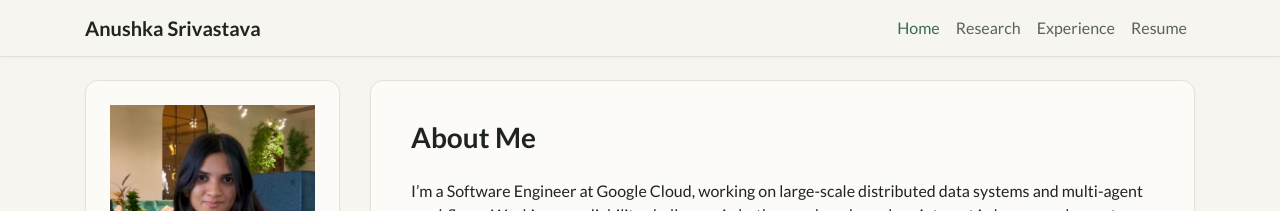
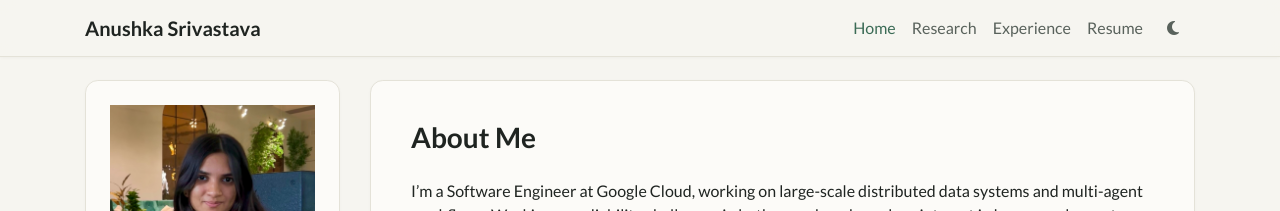
Before and after one commit to anushka-2002/anushka-2002.github.io, a Jekyll site: the page built from index.html, in a window 1280 px wide. Shown: the top 211 px of the page. Built offline with Jekyll 4.4.1, drawn with Linux system fonts in a browser that asks for light colours; nearby versions of some CDN libraries; a style sheet for code colours, icons or effects is not loaded.

Commit message:
Add persistent dark mode toggle

```diff
--- a/_includes/navbar.html
+++ b/_includes/navbar.html
@@ -16,5 +16,8 @@
                 {% endfor %}
             </ul>
         </div>
+        <button class="nav-link navbar-theme-toggle" id="theme-toggle" type="button" aria-label="Switch to dark mode" title="Switch to dark mode">
+            <i class="fas fa-moon" aria-hidden="true"></i>
+        </button>
     </div>
 </nav>
--- /dev/null
+++ b/_includes/theme_init.html
@@ -0,0 +1,11 @@
+<script>
+(function () {
+    try {
+        if (localStorage.getItem("academic-homepage-theme") === "dark") {
+            document.documentElement.setAttribute("data-theme", "dark");
+        }
+    } catch (error) {
+        // Keep the default light theme when browser storage is unavailable.
+    }
+})();
+</script>
--- a/_layouts/blog_post.html
+++ b/_layouts/blog_post.html
@@ -6,6 +6,7 @@
     <meta name="viewport" content="width=device-width, initial-scale=1, shrink-to-fit=no">
     <meta name="robots" content="noindex, nofollow">
     <title>{{ page.title }} - {{ site.data.profile.navbar_name }}</title>
+    {% include theme_init.html %}
 
     <!-- Stylesheets -->
     <link rel="stylesheet" href="https://cdnjs.cloudflare.com/ajax/libs/twitter-bootstrap/4.6.0/css/bootstrap.min.css" integrity="sha512-P5MgMn1jBN01asBgU0z60Qk4QxiXo86+wlFahKrsQf37c9cro517WzVSPPV1tDKzhku2iJ2FVgL67wG03SGnNA==" crossorigin="anonymous" />
--- a/_layouts/default.html
+++ b/_layouts/default.html
@@ -6,6 +6,7 @@
     <meta name="viewport" content="width=device-width, initial-scale=1, shrink-to-fit=no">
     <meta name="robots" content="noindex, nofollow">
     <title>{{ page.title }} - {{ site.data.profile.navbar_name }}</title>
+    {% include theme_init.html %}
 
     <!-- Stylesheets -->
     <link rel="stylesheet" href="https://cdnjs.cloudflare.com/ajax/libs/twitter-bootstrap/4.6.0/css/bootstrap.min.css" integrity="sha512-P5MgMn1jBN01asBgU0z60Qk4QxiXo86+wlFahKrsQf37c9cro517WzVSPPV1tDKzhku2iJ2FVgL67wG03SGnNA==" crossorigin="anonymous" />
--- a/_layouts/prompt.html
+++ b/_layouts/prompt.html
@@ -5,6 +5,7 @@
     <meta name="viewport" content="width=device-width, initial-scale=1, shrink-to-fit=no">
     <meta name="robots" content="noindex, nofollow">
     <title>{{ page.title }}</title>
+    {% include theme_init.html %}
 
     <link rel="stylesheet" href="https://cdnjs.cloudflare.com/ajax/libs/twitter-bootstrap/4.6.0/css/bootstrap.min.css" integrity="sha512-P5MgMn1jBN01asBgU0z60Qk4QxiXo86+wlFahKrsQf37c9cro517WzVSPPV1tDKzhku2iJ2FVgL67wG03SGnNA==" crossorigin="anonymous" />
     <link rel="preconnect" href="https://fonts.googleapis.com">
--- a/assets/css/global.css
+++ b/assets/css/global.css
@@ -10,6 +10,28 @@
     --pill-border: #D9E2DC;
     --accent: #3B6B56;
     --accent-hover: #2A5040;
+    --navbar-bg: rgba(246, 245, 240, 0.88);
+    --shadow-card: 0 1px 3px rgba(31, 36, 33, 0.03);
+    --shadow-hover: 0 2px 6px rgba(31, 36, 33, 0.06);
+    --focus-ring: rgba(31, 36, 33, 0.12);
+}
+
+:root[data-theme="dark"] {
+    color-scheme: dark;
+    --bg-canvas: #0B0C0B;
+    --bg-card: #1A1E1B;
+    --border-subtle: #303832;
+    --text-primary: #F1F3F1;
+    --text-muted: #AAB1AC;
+    --pill-bg: #252C27;
+    --pill-text: #B8D5C0;
+    --pill-border: #343D37;
+    --accent: #91B99C;
+    --accent-hover: #B1D4BA;
+    --navbar-bg: rgba(11, 12, 11, 0.94);
+    --shadow-card: 0 1px 4px rgba(0, 0, 0, 0.55);
+    --shadow-hover: 0 2px 7px rgba(0, 0, 0, 0.7);
+    --focus-ring: rgba(145, 185, 156, 0.35);
 }
 
 body {
@@ -29,12 +51,12 @@ body {
 .card {
     background-color: var(--bg-card) !important;
     border: 1px solid var(--border-subtle) !important;
-    box-shadow: 0 1px 3px rgba(31, 36, 33, 0.03) !important;
+    box-shadow: var(--shadow-card) !important;
     color: var(--text-primary);
 }
 
 .shadow-sm {
-    box-shadow: 0 1px 3px rgba(31, 36, 33, 0.03) !important;
+    box-shadow: var(--shadow-card) !important;
 }
 
 .border,
@@ -52,6 +74,10 @@ body {
 }
 
 .text-muted {
+    color: var(--text-muted) !important;
+}
+
+.text-secondary {
     color: var(--text-muted) !important;
 }
 
@@ -107,6 +133,26 @@ a:focus {
 .navbar-light .navbar-toggler {
     color: var(--text-muted);
     border-color: var(--border-subtle);
+}
+
+.navbar-theme-toggle {
+    border: 0;
+    background: transparent;
+    color: var(--text-muted);
+    cursor: pointer;
+    line-height: 1;
+}
+
+.navbar-theme-toggle:hover,
+.navbar-theme-toggle:focus {
+    color: var(--accent-hover) !important;
+    text-decoration: none;
+}
+
+.navbar-theme-toggle:focus-visible {
+    outline: 2px solid var(--accent);
+    outline-offset: 2px;
+    border-radius: 0.25rem;
 }
 
 .nav-pills .nav-link.active,
@@ -179,7 +225,7 @@ a:focus {
 .research-card-item:hover,
 .research-card-item:focus-within {
     outline: 1px solid var(--border-subtle);
-    box-shadow: 0 2px 6px rgba(31, 36, 33, 0.06);
+    box-shadow: var(--shadow-hover);
     z-index: 2;
 }
 
@@ -393,7 +439,7 @@ a:focus {
     border-color: var(--accent);
     color: var(--text-primary);
     text-decoration: none;
-    box-shadow: 0 2px 6px rgba(31, 36, 33, 0.06);
+    box-shadow: var(--shadow-hover);
 }
 
 .research-hero-image {
@@ -444,7 +490,7 @@ h1, h2, h3, h4, h5, h6,
 }
 
 .navbar {
-    background-color: rgba(246, 245, 240, 0.88) !important;
+    background-color: var(--navbar-bg) !important;
     border-bottom: 1px solid var(--border-subtle);
     backdrop-filter: blur(8px);
     -webkit-backdrop-filter: blur(8px);
@@ -536,7 +582,7 @@ div.lazy {
 .carousel-indicators button:focus-visible {
     outline: 2px solid var(--accent);
     outline-offset: 2px;
-    box-shadow: 0 0 0 4px rgba(31, 36, 33, 0.12);
+    box-shadow: 0 0 0 4px var(--focus-ring);
 }
 
 .carousel-control-prev:focus-visible .carousel-control-prev-icon,
@@ -544,7 +590,11 @@ div.lazy {
     outline: 2px solid var(--accent);
     outline-offset: 4px;
     border-radius: 2px;
-    box-shadow: 0 0 0 6px rgba(31, 36, 33, 0.12);
+    box-shadow: 0 0 0 6px var(--focus-ring);
+}
+
+hr {
+    border-color: var(--border-subtle);
 }
 
 @media (prefers-reduced-motion: reduce) {
--- a/assets/js/common.js
+++ b/assets/js/common.js
@@ -40,3 +40,47 @@ $(function () {
         $grid.masonry('layout');
     });
 })
+
+document.addEventListener("DOMContentLoaded", function () {
+    var themeToggle = document.getElementById("theme-toggle");
+    if (!themeToggle) return;
+
+    var themeIcon = themeToggle.querySelector("i");
+
+    function applyTheme(theme, persist) {
+        if (theme === "dark") {
+            document.documentElement.setAttribute("data-theme", "dark");
+            themeIcon.classList.remove("fa-moon");
+            themeIcon.classList.add("fa-sun");
+            themeToggle.setAttribute("aria-label", "Switch to light mode");
+            themeToggle.setAttribute("title", "Switch to light mode");
+        } else {
+            document.documentElement.removeAttribute("data-theme");
+            themeIcon.classList.remove("fa-sun");
+            themeIcon.classList.add("fa-moon");
+            themeToggle.setAttribute("aria-label", "Switch to dark mode");
+            themeToggle.setAttribute("title", "Switch to dark mode");
+        }
+
+        if (persist) {
+            try {
+                localStorage.setItem("academic-homepage-theme", theme);
+            } catch (error) {
+                // The current page theme still changes when storage is unavailable.
+            }
+        }
+    }
+
+    var savedTheme = null;
+    try {
+        savedTheme = localStorage.getItem("academic-homepage-theme");
+    } catch (error) {
+        savedTheme = null;
+    }
+    applyTheme(savedTheme === "dark" ? "dark" : "light", false);
+
+    themeToggle.addEventListener("click", function () {
+        var isDark = document.documentElement.getAttribute("data-theme") === "dark";
+        applyTheme(isDark ? "light" : "dark", true);
+    });
+});
```
